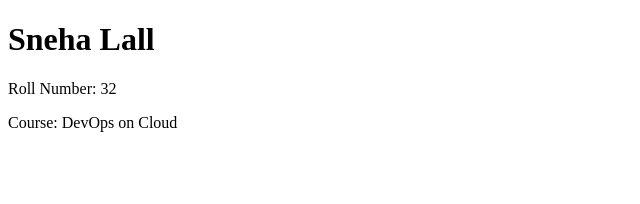
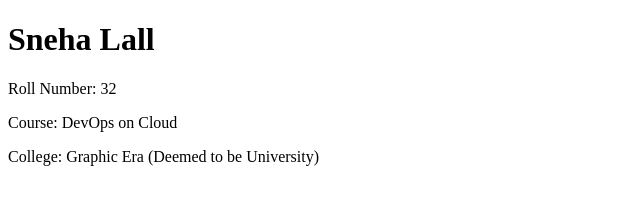
Before and after one commit to Sneha-Lall/MCA-DevOps-Lab, a plain HTML site: page index.html in a window 1280 px wide. Shown: the whole page, without its empty margins (0-640 px from the left). Drawn offline with Linux system fonts and the light colour scheme.

Commit message:
Added college name

```diff
--- a/index.html
+++ b/index.html
@@ -7,5 +7,6 @@
     <h1>Sneha Lall</h1>
     <p>Roll Number: 32</p>
     <p>Course: DevOps on Cloud</p>
+    <p>College: Graphic Era (Deemed to be University)</p>
 </body>
 </html>
```
